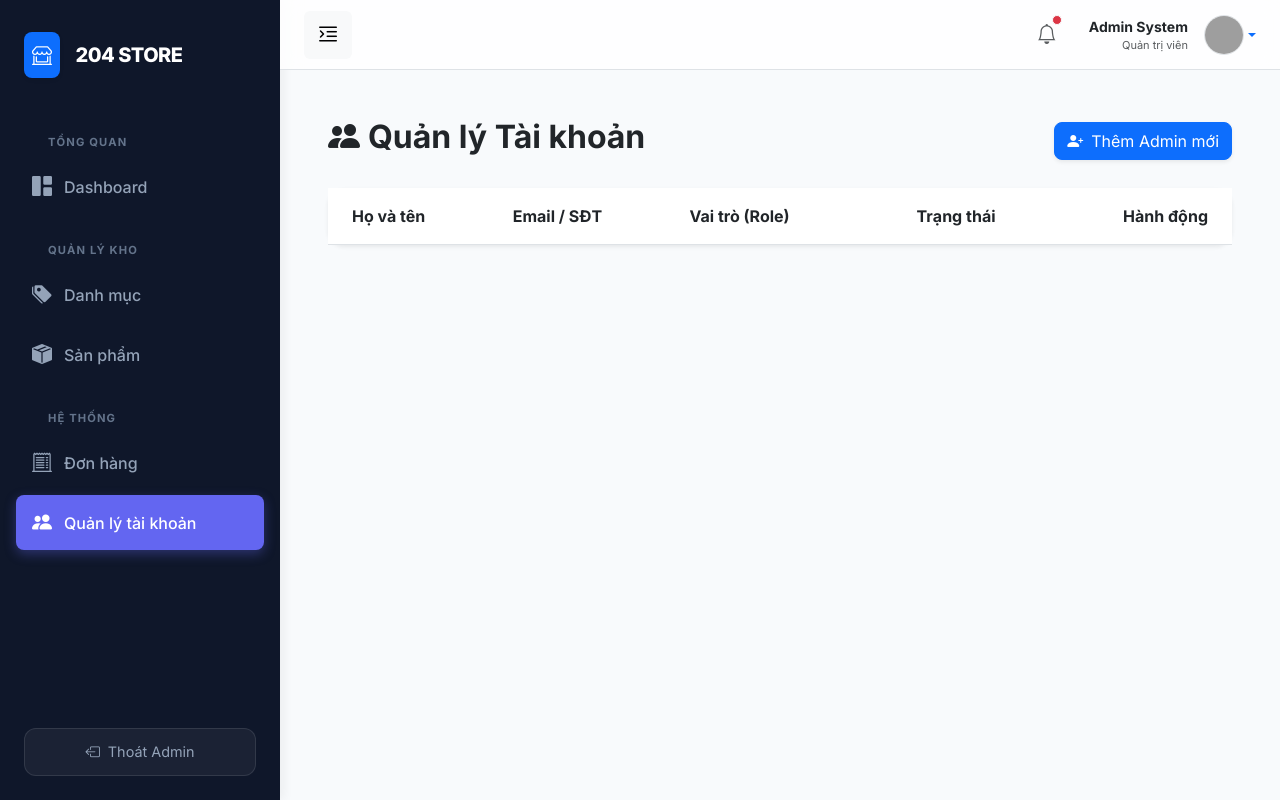
After one commit to manhtuan28/204Store, an ASP.NET Core app: template Areas/Admin/Views/User/Index.cshtml in a window 1280 px wide. The commit adds this page. Run offline with ASP.NET Core 8, Linux system fonts and the light colour scheme; the template is opened without the code that fills it, so the values that code supplies are empty; the project's own start-up code is not run, and a stand-in starts its controllers and pages; grey boxes are pictures that could not be loaded.

Commit message:
#22 - manhtuan28: Thêm quản lý user.

```diff
--- /dev/null
+++ b/Areas/Admin/Views/User/Index.cshtml
@@ -0,0 +1,117 @@
+@model IEnumerable<_204Store.Models.ViewModels.UserVM>
+
+@{
+    ViewData["Title"] = "Quản lý Người dùng";
+}
+
+<div class="container-fluid px-4 mt-4">
+    <div class="d-flex justify-content-between align-items-center mb-4">
+        <h2 class="fw-bold text-dark"><i class="bi bi-people-fill me-2"></i>Quản lý Tài khoản</h2>
+        <a href="/Identity/Account/Register" class="btn btn-primary rounded-3 shadow-sm">
+            <i class="bi bi-person-plus-fill me-2"></i>Thêm Admin mới
+        </a>
+    </div>
+
+    <div class="card border-0 shadow-sm rounded-4">
+        <div class="card-body p-0">
+            <div class="table-responsive">
+                <table class="table align-middle table-hover mb-0">
+                    <thead class="bg-light">
+                        <tr>
+                            <th class="ps-4 py-3">Họ và tên</th>
+                            <th class="py-3">Email / SĐT</th>
+                            <th class="py-3">Vai trò (Role)</th>
+                            <th class="py-3 text-center">Trạng thái</th>
+                            <th class="pe-4 py-3 text-end">Hành động</th>
+                        </tr>
+                    </thead>
+                    <tbody>
+                        @foreach (var item in Model)
+                        {
+                            <tr>
+                                <td class="ps-4">
+                                    <div class="d-flex align-items-center">
+                                        <div class="avatar-sm bg-primary bg-opacity-10 rounded-circle d-flex align-items-center justify-content-center text-primary fw-bold me-3" style="width: 40px; height: 40px;">
+                                            @if (!string.IsNullOrEmpty(item.FullName))
+                                            {
+                                                <span>@item.FullName.Substring(0, 1).ToUpper()</span>
+                                            }
+                                            else
+                                            {
+                                                <span>U</span>
+                                            }
+                                        </div>
+                                        <div>
+                                            <h6 class="mb-0 fw-bold">@item.FullName</h6>
+                                            <small class="text-muted">
+                                                ID: @(item.Id.Length > 8 ? item.Id.Substring(0, 8) + "..." : item.Id)
+                                            </small>
+                                        </div>
+                                    </div>
+                                </td>
+                                <td>
+                                    <div class="d-flex flex-column">
+                                        <span>@item.Email</span>
+                                        <small class="text-muted">@item.PhoneNumber</small>
+                                    </div>
+                                </td>
+                                <td>
+                                    @if (item.Role == "Admin")
+                                    {
+                                        <span class="badge bg-danger bg-opacity-10 text-danger border border-danger border-opacity-10 px-3 py-2 rounded-pill">Admin</span>
+                                    }
+                                    else if (item.Role == "Manager")
+                                    {
+                                        <span class="badge bg-warning bg-opacity-10 text-warning border border-warning border-opacity-10 px-3 py-2 rounded-pill">Quản lý</span>
+                                    }
+                                    else
+                                    {
+                                        <span class="badge bg-info bg-opacity-10 text-info border border-info border-opacity-10 px-3 py-2 rounded-pill">Khách hàng</span>
+                                    }
+                                </td>
+                                <td class="text-center">
+                                    @if (item.IsLocked)
+                                    {
+                                        <span class="badge bg-secondary"><i class="bi bi-lock-fill me-1"></i>Đang khóa</span>
+                                    }
+                                    else
+                                    {
+                                        <span class="badge bg-success"><i class="bi bi-check-circle-fill me-1"></i>Hoạt động</span>
+                                    }
+                                </td>
+                                <td class="pe-4 text-end">
+                                    <form asp-action="LockUnlock" method="post" class="d-inline">
+                                        <input type="hidden" name="id" value="@item.Id" />
+                                        @if (item.IsLocked)
+                                        {
+                                            <button type="submit" class="btn btn-sm btn-success rounded-2 me-1" title="Mở khóa">
+                                                <i class="bi bi-unlock-fill"></i>
+                                            </button>
+                                        }
+                                        else
+                                        {
+                                            <button type="submit" class="btn btn-sm btn-warning rounded-2 me-1" title="Khóa tài khoản" onclick="return confirm('Bạn có chắc muốn khóa tài khoản này?')">
+                                                <i class="bi bi-lock-fill"></i>
+                                            </button>
+                                        }
+                                    </form>
+
+                                    <a asp-action="Edit" asp-route-id="@item.Id" class="btn btn-sm btn-primary rounded-2 me-1" title="Sửa quyền">
+                                        <i class="bi bi-pencil-square"></i>
+                                    </a>
+
+                                    <form asp-action="Delete" method="post" class="d-inline">
+                                        <input type="hidden" name="id" value="@item.Id" />
+                                        <button type="submit" class="btn btn-sm btn-danger rounded-2" title="Xóa vĩnh viễn" onclick="return confirm('Xóa tài khoản này? Dữ liệu đơn hàng liên quan có thể bị ảnh hưởng!')">
+                                            <i class="bi bi-trash-fill"></i>
+                                        </button>
+                                    </form>
+                                </td>
+                            </tr>
+                        }
+                    </tbody>
+                </table>
+            </div>
+        </div>
+    </div>
+</div>
--- a/Views/Shared/_AdminLayout.cshtml
+++ b/Views/Shared/_AdminLayout.cshtml
@@ -150,7 +150,7 @@
 
                 <div class="sidebar-label">Hệ thống</div>
                 <a asp-area="Admin" asp-controller="Order" asp-action="Index" class="list-group-item @(ViewContext.RouteData.Values["Controller"]?.ToString() == "Order" ? "active-menu" : "")"><i class="bi bi-receipt-cutoff"></i> Đơn hàng</a>
-                <a href="#" class="list-group-item"><i class="bi bi-people-fill"></i> Khách hàng</a>
+                <a asp-area="Admin" asp-controller="User" asp-action="Index" class="list-group-item @(ViewContext.RouteData.Values["Controller"]?.ToString() == "User" ? "active-menu" : "")"><i class="bi bi-people-fill"></i> Quản lý tài khoản</a>
             </div>
 
             <a href="/" class="bottom-link">
```
Also changed, not shown: Areas/Admin/Controllers/UserController.cs (added, +141 -0 lines), Areas/Admin/Views/User/Edit.cshtml (added, +43 -0 lines), Models/ViewModels/UserVM.cs (added, +27 -0 lines), Program.cs (+14 -0 lines).
